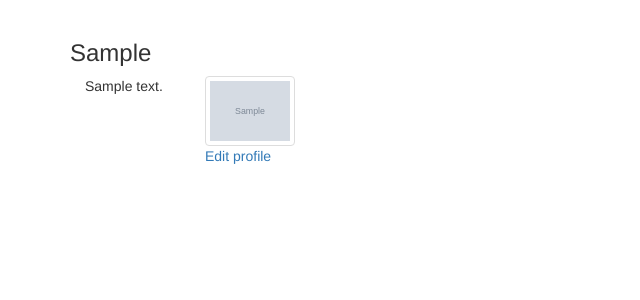
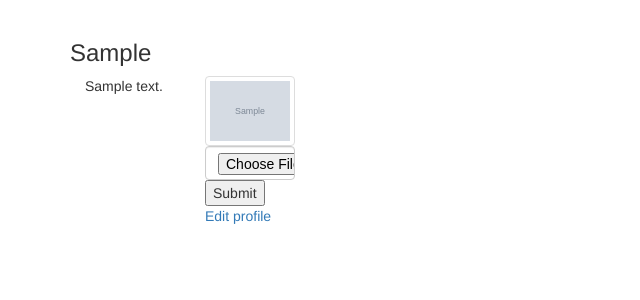
Before and after one commit to Kernael92/personal-blog, a Flask app: template app/templates/profile/profile.html in a window 1280 px wide. Shown: the part 52-352 px from the top of the page, without its empty margins (0-640 px from the left). Run offline with Flask 2, Linux system fonts and the light colour scheme; a user stored in the database is signed in; tables that the repository leaves empty hold one stand-in row (values such as "Sample post"); the template is opened without the code that fills it: values that come from a table or form of the project are taken from there, most other values are stand-ins (such as "Sample title", 1, 10 or a date in 2020); grey boxes marked "Sample" are stand-in pictures; parts of the project's set-up code (start-up, migrations or seed data) failed here and were passed over; some libraries are stand-ins or nearby versions.

Commit message:
create a file upload form and use enctype attribute on the form tag to upload a file

```diff
--- a/app/templates/profile/profile.html
+++ b/app/templates/profile/profile.html
@@ -25,6 +25,11 @@
     <p>No profile picture</p>
     {% endif %}
     {% if user == current_user %}
+    <form  action="{{url_for('main.update_pic',uname=user.username)}}" method="post" enctype = "multipart/form-data">
+
+        <input type="file"  name="photo" class="form-control" required>
+        <input type="submit">
+      </form>
     <a href="{{url_for('main.update_profile',uname=user.username)}}">Edit profile</a>
     {% endif %}
 
--- a/config.py
+++ b/config.py
@@ -7,6 +7,7 @@ class Config:
     General configuration parent class
     '''
     SQLALCHEMY_DATABASE_URI = 'postgresql+psycopg2://kernaeljoy:benter92@localhost/personalblog'
+    UPLOADED_PHOTOS_DEST ='app/static/photos'
 
 
     pass
```
